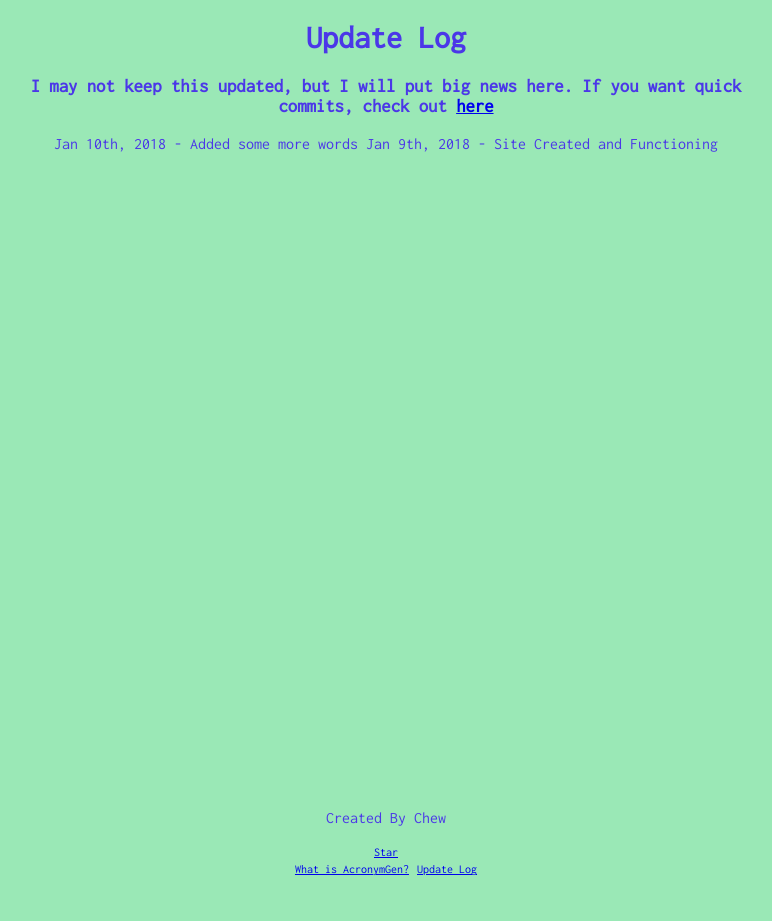
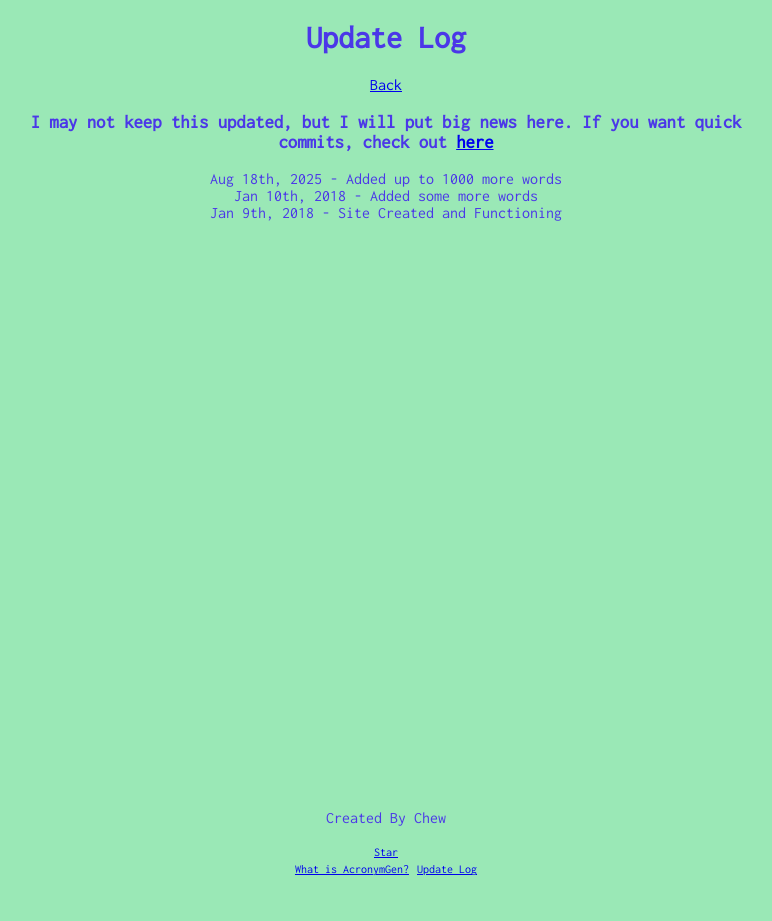
Before and after one commit to Chew/AcronymGenerator, a Jekyll site: the page built from updatelog.md, in a window 1280 px wide. Shown: the whole page, without its empty margins (254-1026 px from the left). Built offline with Jekyll 4.4.1, drawn with Linux system fonts in a browser that asks for light colours.

Commit message:
update changelog

```diff
--- a/updatelog.md
+++ b/updatelog.md
@@ -3,7 +3,10 @@ layout: info
 title: Update Log
 ---
 
+[Back](/)
+
 ### I may not keep this updated, but I will put big news here. If you want quick commits, check out [here](https://github.com/Chew/AcronymGenerator/commits/master)
 
+Aug 18th, 2025 - Added up to 1000 more words
 Jan 10th, 2018 - Added some more words
 Jan 9th, 2018 - Site Created and Functioning
```
